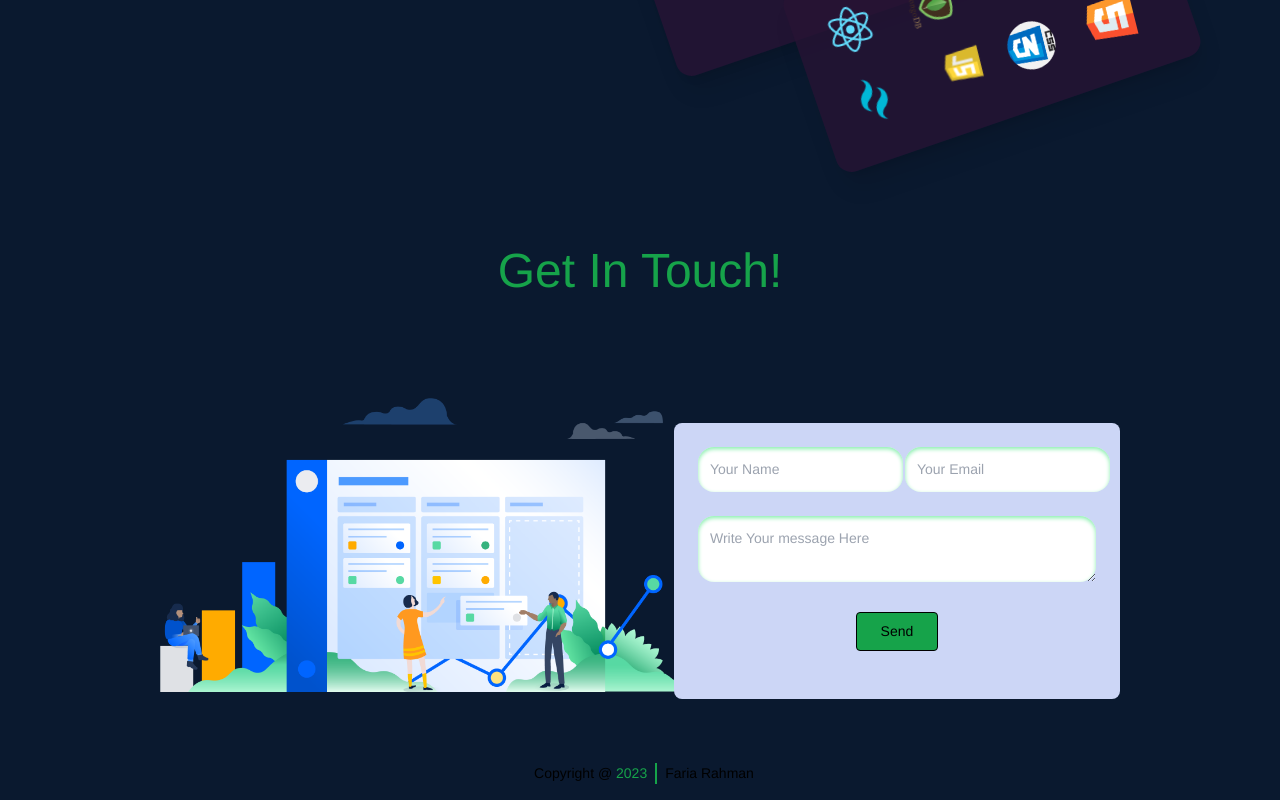
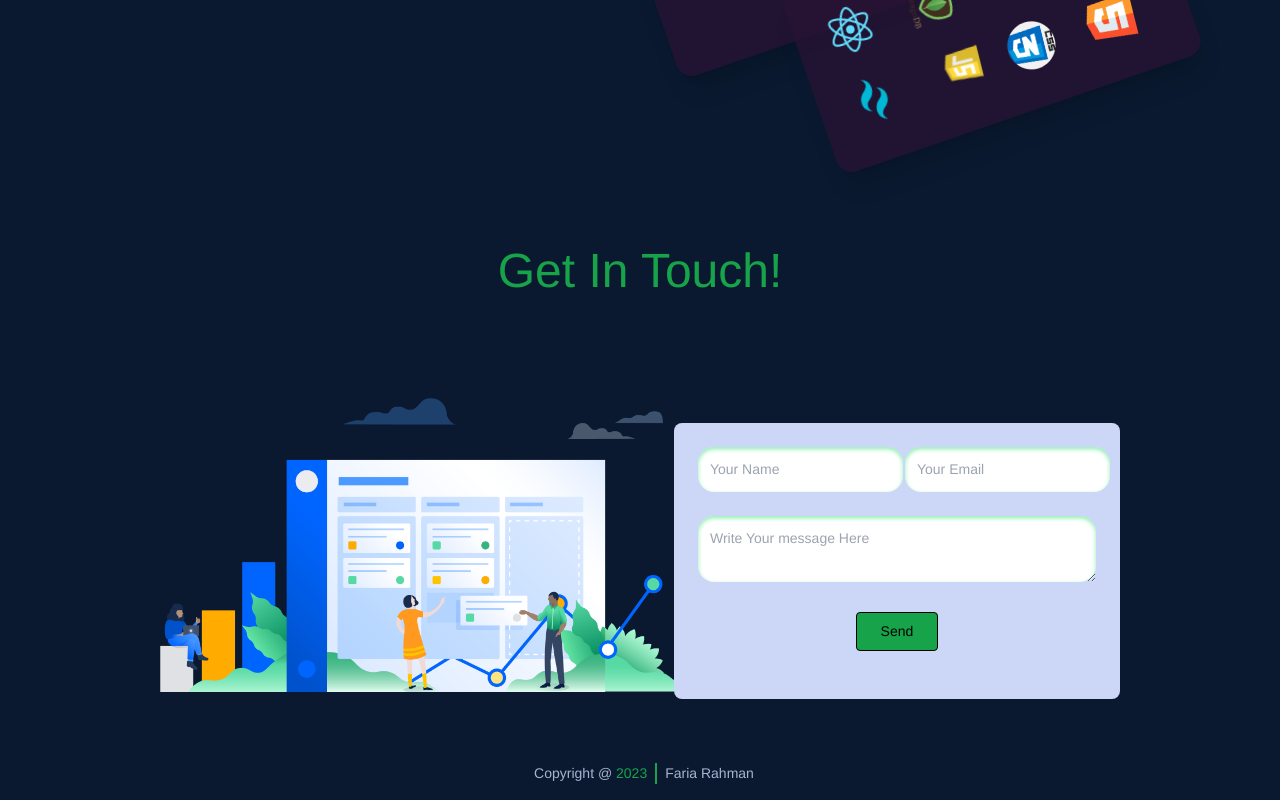
Before and after one commit to faria-r/Portfolio, a React (Create React App) app: page / in a window 1280 px wide. Shown: the part 3151-3951 px from the top of the page. Built offline with nearby package versions, Linux system fonts and the light colour scheme; what tailwind-clip-path would draw is missing.

Commit message:
Footer color changed

```diff
--- a/src/Components/Home/Home/Home.js
+++ b/src/Components/Home/Home/Home.js
@@ -29,8 +29,8 @@ const Home = () => {
        </div>
        <div className='w-auto pb-4'>
        <div className='flex justify-center'>
-        <span className='border-r-2 border-r-green-600 px-2 '>Copyright @ <span className='text-green-600 '>2023</span></span>
-        <span className='ml-2 '>Faria Rahman</span>
+        <span className='border-r-2 border-r-green-600 px-2 text-Slate'>Copyright @ <span className='text-green-600 '>2023</span></span>
+        <span className='ml-2  text-Slate'>Faria Rahman</span>
       </div>
        </div>
         </div>
```
